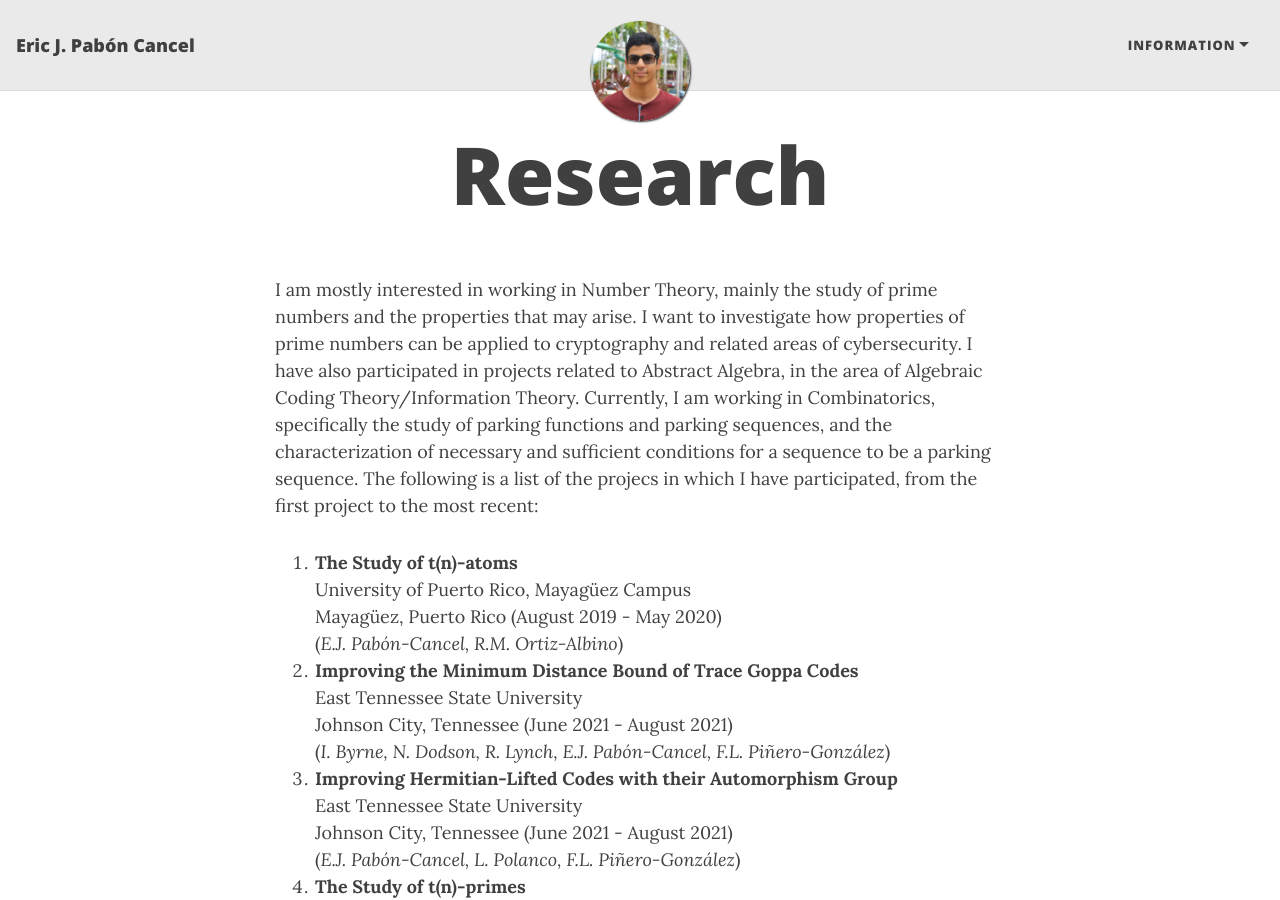
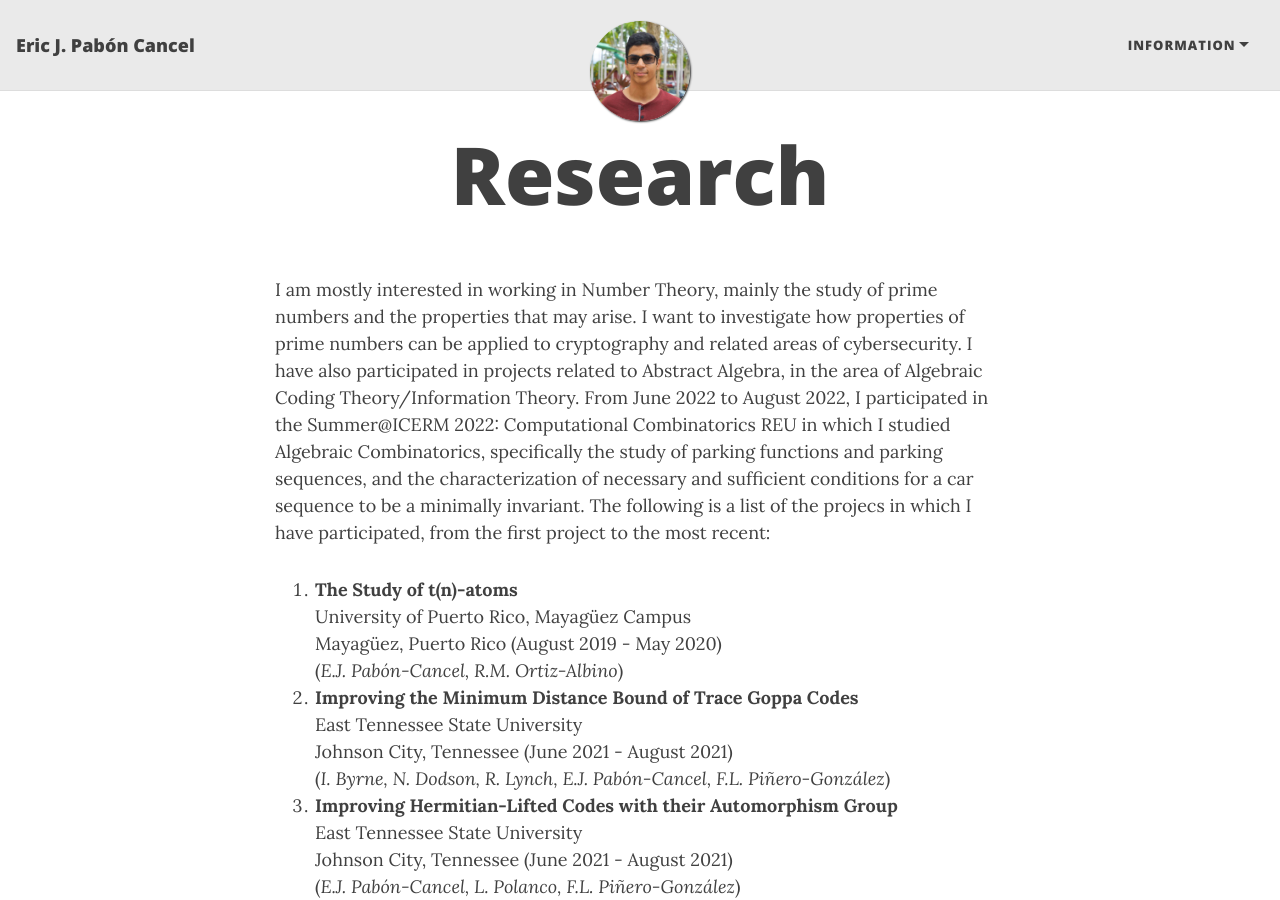
Before and after one commit to ejpaboncancel/ejpaboncancel-old.github.io, a Jekyll site: the page built from research.md, in a window 1280 px wide and 900 px high. Built offline with Jekyll 4.4.1, drawn with Linux system fonts in a browser that asks for light colours; nearby versions of some CDN libraries.

Commit message:
Update research.md

```diff
--- a/research.md
+++ b/research.md
@@ -5,10 +5,7 @@ title: Research
 
 <p> I am mostly interested in working in Number Theory, mainly the study of prime numbers and the properties that may arise. I want
 to investigate how properties of prime numbers can be applied to cryptography and related areas of cybersecurity. I have also
-participated in projects related to Abstract Algebra, in the area of Algebraic Coding Theory/Information Theory. Currently, I am working in
-Combinatorics, specifically the study of parking functions and parking sequences, and the characterization of necessary and sufficient conditions
-for a sequence to be a parking sequence. The following is a list of the projecs in which I have participated, from the first project to
-the most recent: </p>
+participated in projects related to Abstract Algebra, in the area of Algebraic Coding Theory/Information Theory. From June 2022 to August 2022, I participated in the Summer@ICERM 2022: Computational Combinatorics REU in which I studied Algebraic Combinatorics, specifically the study of parking functions and parking sequences, and the characterization of necessary and sufficient conditions for a car sequence to be a minimally invariant. The following is a list of the projecs in which I have participated, from the first project to the most recent: </p>
 
 1. **The Study of t(n)-atoms** <br> University of Puerto Rico, Mayagüez Campus <br> Mayagüez, Puerto Rico (August 2019 - May 2020) <br> (<i>E.J. Pabón-Cancel, R.M. Ortiz-Albino</i>)
 2. **Improving the Minimum Distance Bound of Trace Goppa Codes** <br> East Tennessee State University <br> Johnson City, Tennessee (June 2021 - August 2021) <br> (<i>I. Byrne, N. Dodson, R. Lynch, E.J. Pabón-Cancel, F.L. Piñero-González</i>)
```
